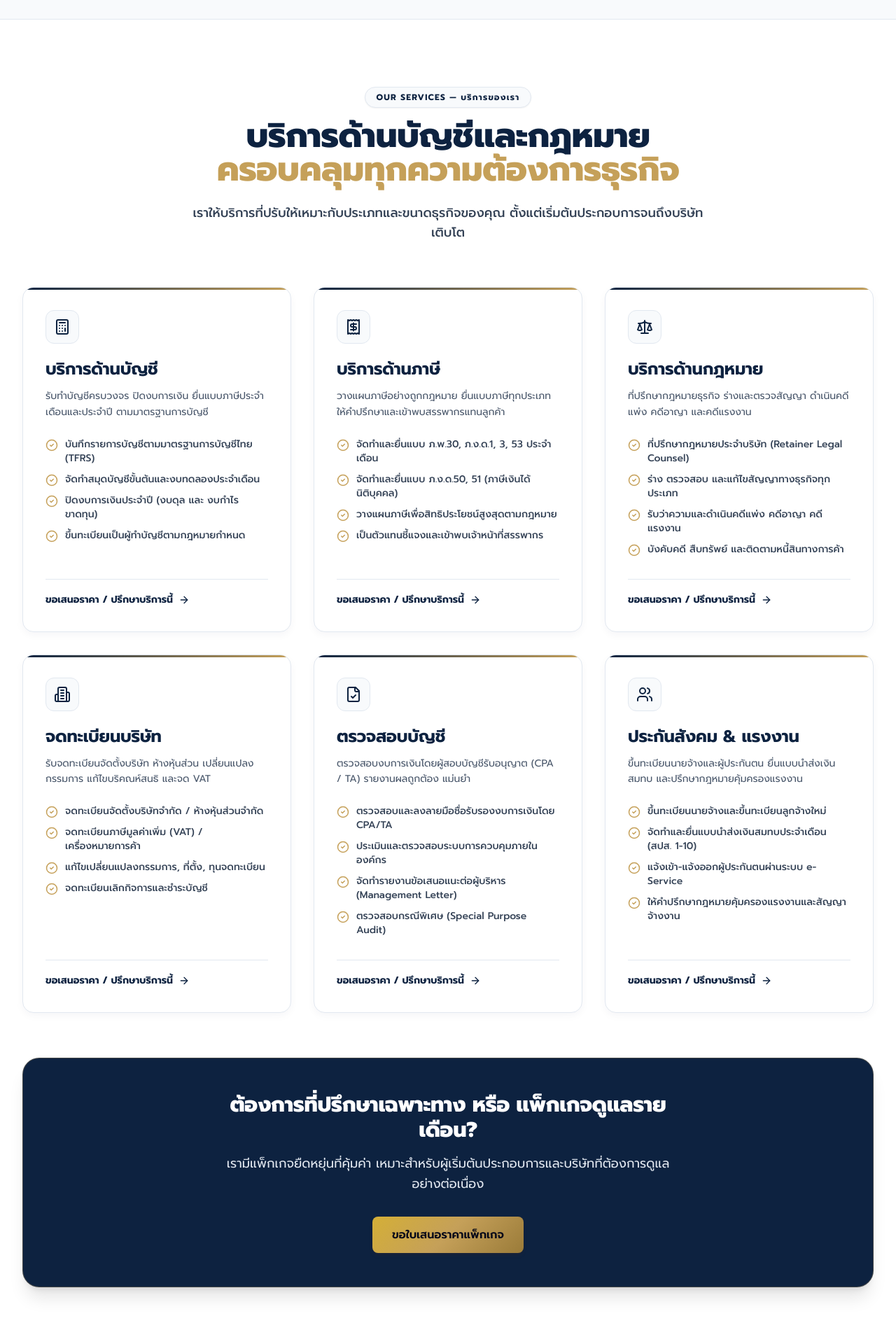
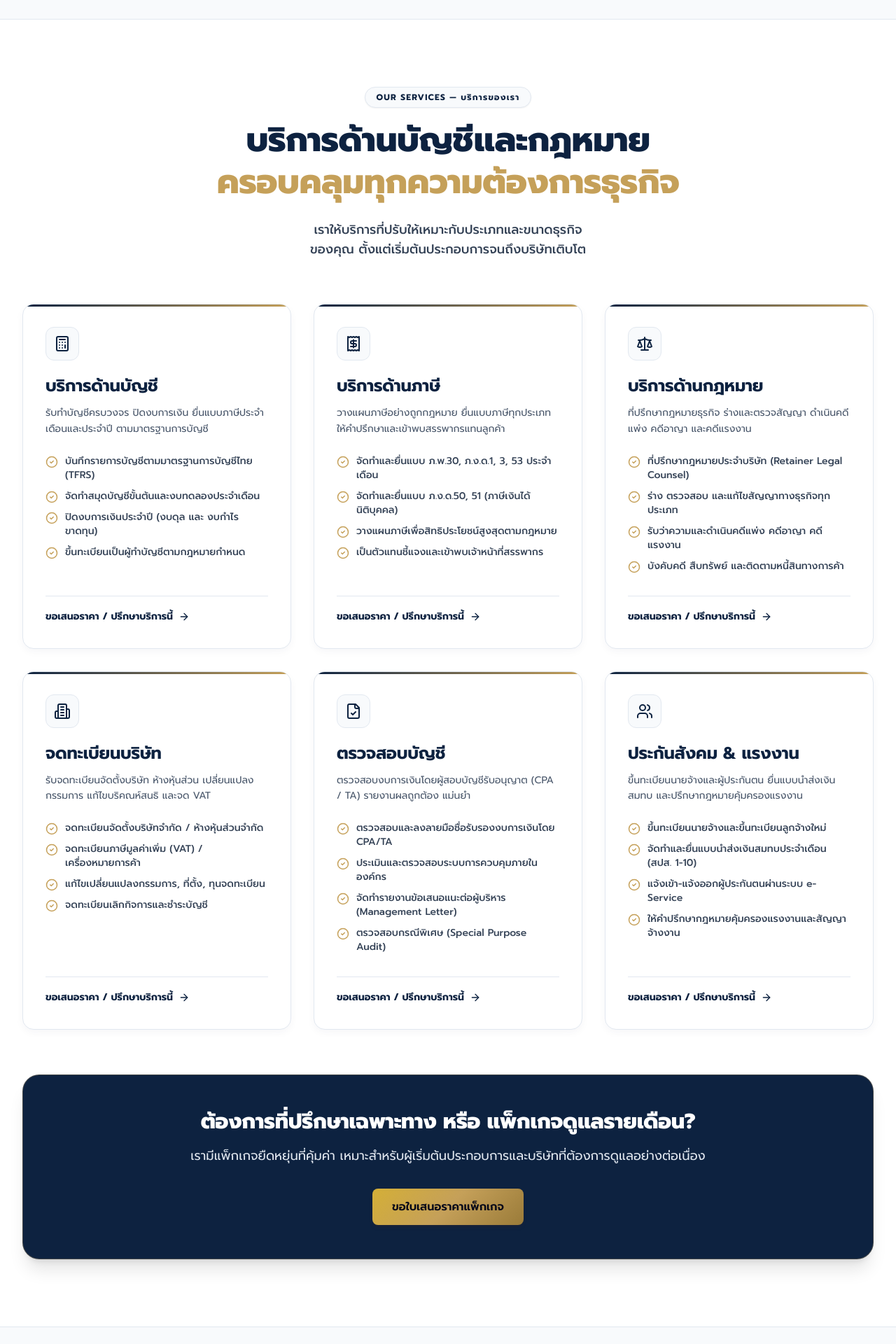
Before and after one commit to sadper102/KPR-Accounting, a Next.js app: page / in a window 1280 px wide. Shown: the part 1960-3880 px from the top of the page at 70% size. Built offline with nearby package versions, Linux system fonts and the light colour scheme; a web font is replaced by a local one.

Commit message:
Fix headline line wrapping in Workflow and Services using text-wrap: balance and whitespace-nowrap for perfect line balance

```diff
--- a/src/components/Services.tsx
+++ b/src/components/Services.tsx
@@ -31,7 +31,7 @@ export default function Services() {
       <div className="max-w-7xl mx-auto px-4 sm:px-6 lg:px-8 relative z-10">
 
         {/* Section Header */}
-        <div className="text-center max-w-3xl mx-auto mb-16">
+        <div className="text-center max-w-4xl mx-auto mb-16">
           <ScrollReveal direction="down">
             <span className="text-[#0D2240] font-bold text-xs uppercase tracking-widest bg-[#F8FAFC] px-4 py-1.5 rounded-full border border-[#E2E8F0] shadow-xs inline-block">
               OUR SERVICES — บริการของเรา
@@ -39,13 +39,13 @@ export default function Services() {
           </ScrollReveal>
 
           <ScrollReveal direction="up" delay={0.1}>
-            <h2 className="text-3xl sm:text-4xl lg:text-5xl font-extrabold text-[#0D2240] mt-4 mb-6">
-              บริการด้านบัญชีและกฎหมาย <span className="text-[#C5A059]">ครอบคลุมทุกความต้องการธุรกิจ</span>
+            <h2 className="text-3xl sm:text-4xl lg:text-5xl font-extrabold text-[#0D2240] mt-4 mb-6 leading-tight [text-wrap:balance]">
+              บริการด้านบัญชีและกฎหมาย <span className="text-[#C5A059] whitespace-nowrap">ครอบคลุมทุกความต้องการธุรกิจ</span>
             </h2>
           </ScrollReveal>
 
           <ScrollReveal direction="up" delay={0.2}>
-            <p className="text-[#334155] text-base sm:text-lg font-medium">
+            <p className="text-[#334155] text-base sm:text-lg font-medium max-w-2xl mx-auto [text-wrap:balance]">
               เราให้บริการที่ปรับให้เหมาะกับประเภทและขนาดธุรกิจของคุณ ตั้งแต่เริ่มต้นประกอบการจนถึงบริษัทเติบโต
             </p>
           </ScrollReveal>
@@ -105,11 +105,11 @@ export default function Services() {
         {/* Bottom Harmonized Dark Banner */}
         <ScrollReveal direction="up" delay={0.4}>
           <div className="mt-16 rounded-3xl p-8 sm:p-12 text-center bg-[#0D2240] text-white border border-[#C5A059]/30 shadow-xl relative overflow-hidden">
-            <div className="max-w-2xl mx-auto relative z-10">
-              <h3 className="text-2xl sm:text-3xl font-extrabold mb-4 text-white">
+            <div className="max-w-3xl mx-auto relative z-10">
+              <h3 className="text-2xl sm:text-3xl font-extrabold mb-4 text-white leading-tight [text-wrap:balance]">
                 ต้องการที่ปรึกษาเฉพาะทาง หรือ แพ็กเกจดูแลรายเดือน?
               </h3>
-              <p className="text-[#E2E8F0] text-base sm:text-lg mb-8 font-normal leading-relaxed">
+              <p className="text-[#E2E8F0] text-base sm:text-lg mb-8 font-normal leading-relaxed [text-wrap:balance]">
                 เรามีแพ็กเกจยืดหยุ่นที่คุ้มค่า เหมาะสำหรับผู้เริ่มต้นประกอบการและบริษัทที่ต้องการดูแลอย่างต่อเนื่อง
               </p>
               <Button href="#contact" variant="gold" size="lg" className="font-bold">
--- a/src/components/Workflow.tsx
+++ b/src/components/Workflow.tsx
@@ -10,7 +10,7 @@ export default function Workflow() {
       <div className="max-w-7xl mx-auto px-4 sm:px-6 lg:px-8 relative z-10">
 
         {/* Section Header */}
-        <div className="text-center max-w-3xl mx-auto mb-16">
+        <div className="text-center max-w-4xl mx-auto mb-16">
           <ScrollReveal direction="down">
             <span className="text-[#0D2240] font-bold text-xs uppercase tracking-widest bg-[#F8FAFC] px-4 py-1.5 rounded-full border border-[#E2E8F0] shadow-xs inline-block">
               WORKFLOW — ขั้นตอนการทำงาน
@@ -18,13 +18,13 @@ export default function Workflow() {
           </ScrollReveal>
 
           <ScrollReveal direction="up" delay={0.1}>
-            <h2 className="text-3xl sm:text-4xl lg:text-5xl font-extrabold text-[#0D2240] mt-4 mb-6">
-              กระบวนการทำงานที่เป็นระบบ <span className="text-[#C5A059]">3 ขั้นตอน</span>
+            <h2 className="text-3xl sm:text-4xl lg:text-5xl font-extrabold text-[#0D2240] mt-4 mb-6 leading-tight [text-wrap:balance]">
+              กระบวนการทำงานที่เป็นระบบ <span className="text-[#C5A059] whitespace-nowrap">3 ขั้นตอน</span>
             </h2>
           </ScrollReveal>
 
           <ScrollReveal direction="up" delay={0.2}>
-            <p className="text-[#334155] text-base sm:text-lg font-medium">
+            <p className="text-[#334155] text-base sm:text-lg font-medium max-w-2xl mx-auto [text-wrap:balance]">
               ชัดเจน โปร่งใส ตรวจสอบได้ในทุกขั้นตอน เพื่อให้ท่านมั่นใจในความถูกต้องทางการเงินและกฎหมาย
             </p>
           </ScrollReveal>
```
